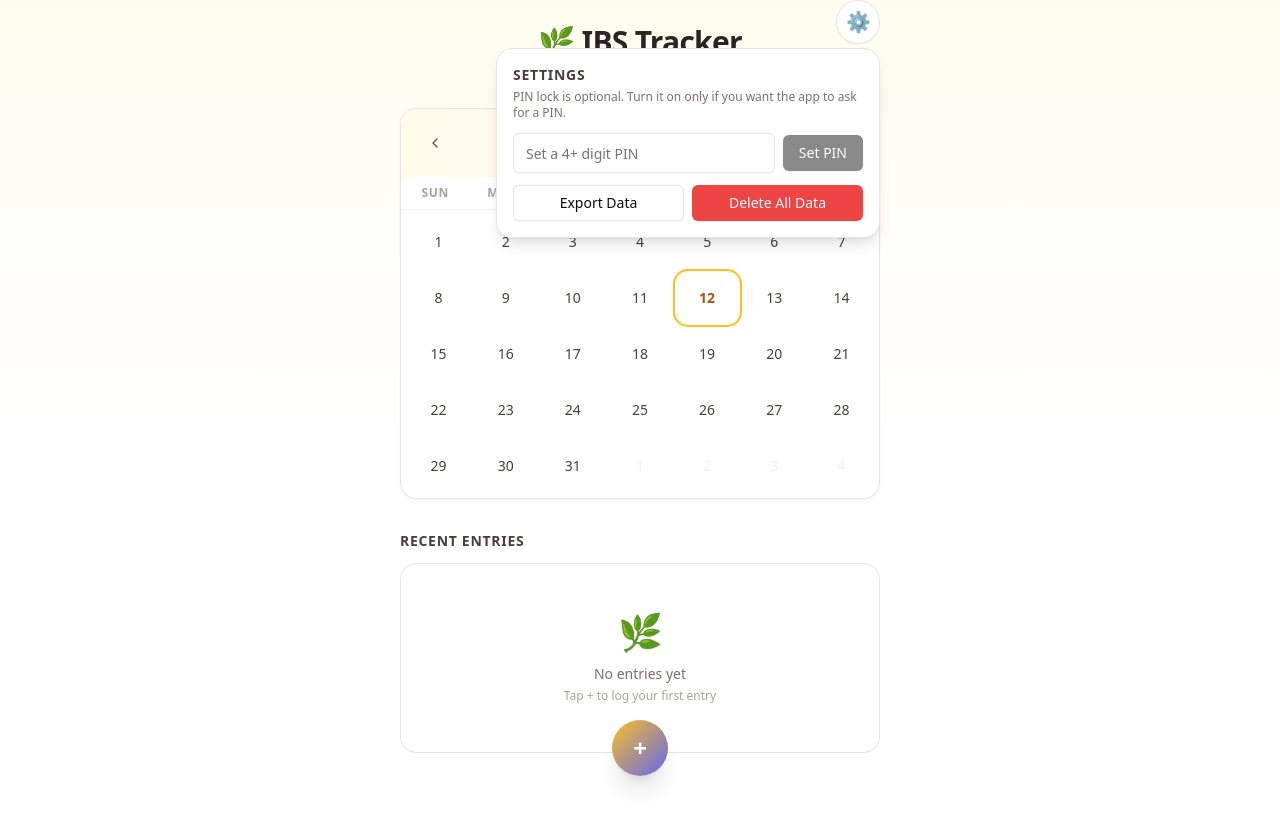
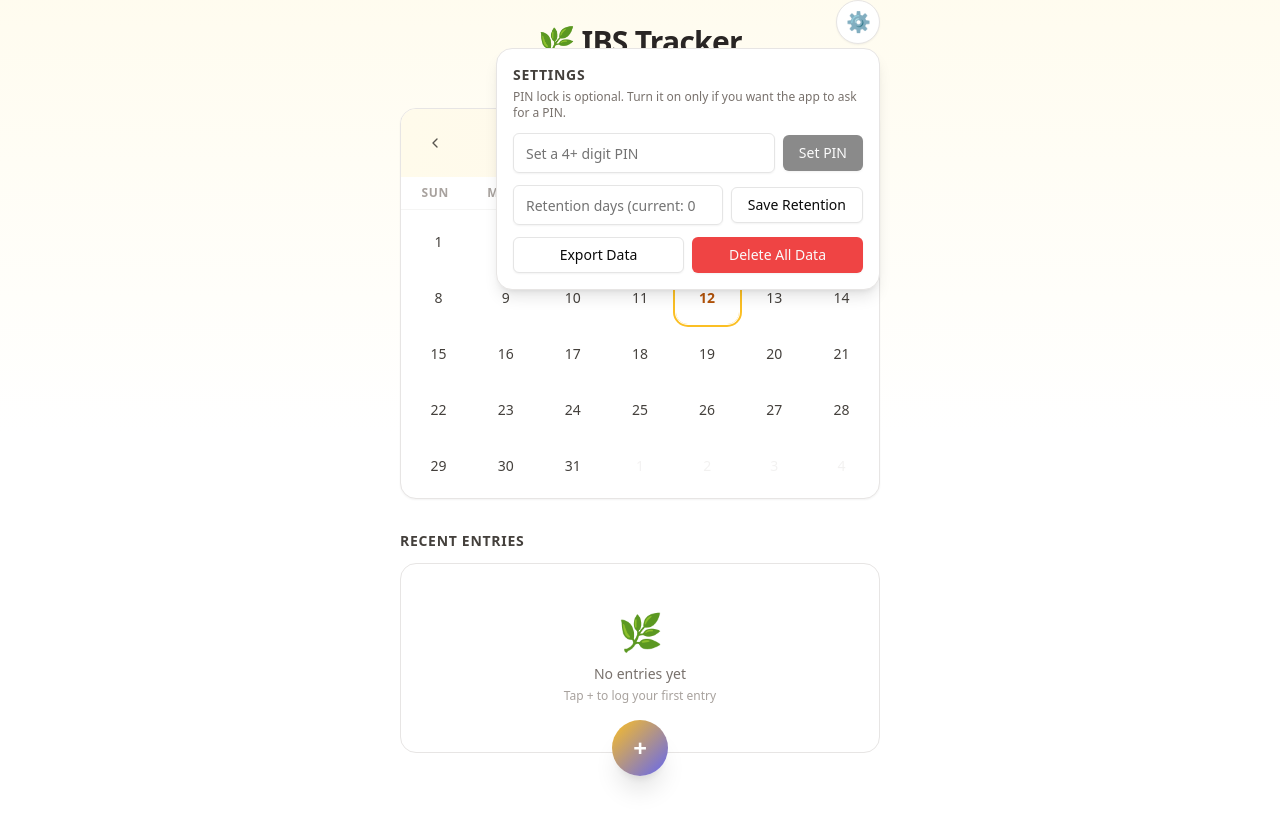
Before and after one commit to ktczakutnyi/ibs_tracker, a React (Vite) app in the folder gut-log-daily/gut-log-daily/: page / in a window 1280 px wide. Both pictures are taken after a click on the button "⚙️". Shown: the top 826 px of the page. Built offline with nearby package versions, Linux system fonts and the light colour scheme.

Commit message:
Harden security controls and expose retention settings

```diff
--- a/gut-log-daily/gut-log-daily/src/components/security/SecuritySettingsCard.jsx
+++ b/gut-log-daily/gut-log-daily/src/components/security/SecuritySettingsCard.jsx
@@ -10,6 +10,7 @@ import { Input } from "@/components/ui/input";
 export default function SecuritySettingsCard({ onDataChanged }) {
   // Local form/input state for this small settings panel.
   const [pin, setPin] = useState("");
+  const [retentionInput, setRetentionInput] = useState("");
   const [status, setStatus] = useState("");
   const [error, setError] = useState("");
   const [working, setWorking] = useState(false);
@@ -93,6 +94,32 @@ export default function SecuritySettingsCard({ onDataChanged }) {
         </Button>
       )}
 
+      {/* Retention policy lets users automatically delete older records. */}
+      <div className="grid grid-cols-1 sm:grid-cols-[1fr_auto] gap-2 items-center">
+        <Input
+          type="number"
+          min="0"
+          step="1"
+          inputMode="numeric"
+          value={retentionInput}
+          onChange={(e) => setRetentionInput(e.target.value)}
+          placeholder={`Retention days (current: ${config.retentionDays || 0})`}
+          className="h-10"
+        />
+        <Button
+          variant="outline"
+          disabled={working}
+          onClick={() =>
+            runTask(
+              () => security.updateRetentionDays(retentionInput),
+              "Retention policy saved. Older entries pruned if needed."
+            )
+          }
+        >
+          Save Retention
+        </Button>
+      </div>
+
       {/* Export and destructive delete actions. */}
       <div className="grid grid-cols-1 sm:grid-cols-2 gap-2">
         <Button variant="outline" disabled={working} onClick={() => runTask(exportData, "Data exported.")}>
```
Also changed, not shown: gut-log-daily/gut-log-daily/src/lib/security.js.
